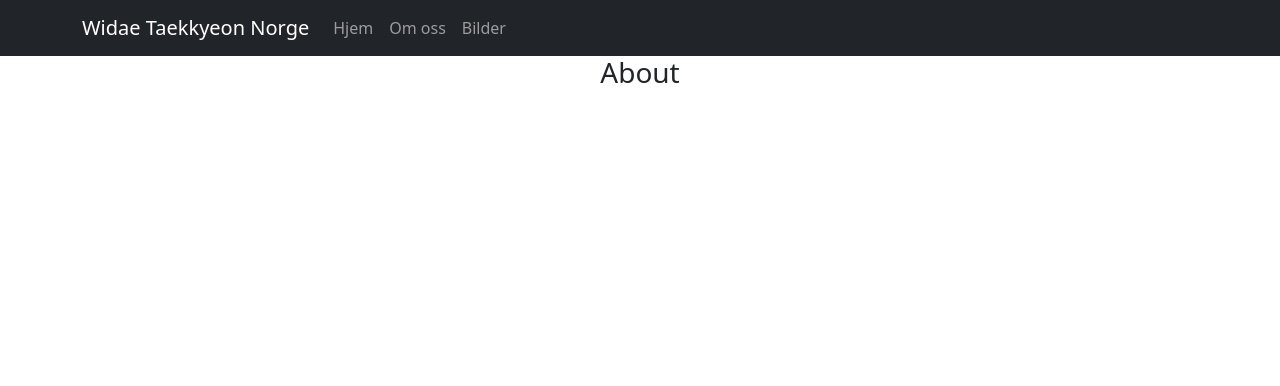
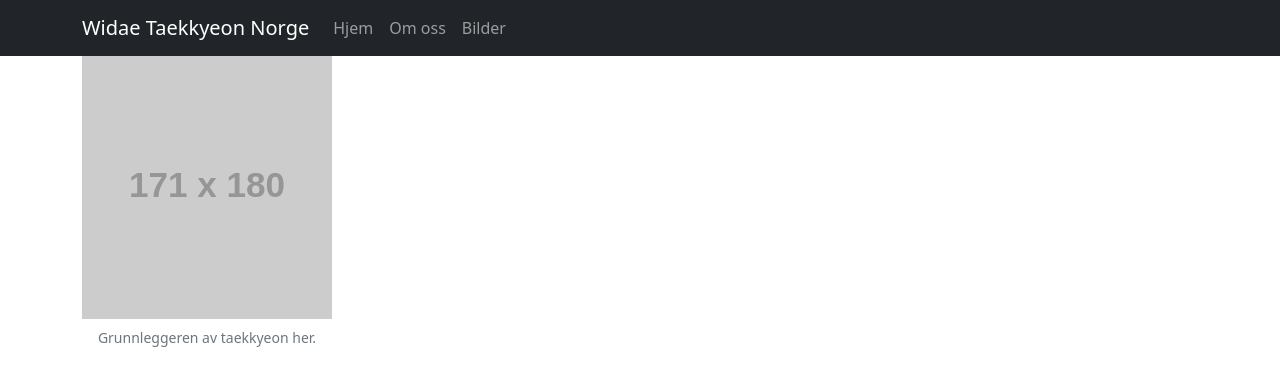
Before and after one commit to Danieljohansen97/NEW-wtn-website, a React (Create React App) app: page /about in a window 1280 px wide. Shown: the top 386 px of the page. Built offline with nearby package versions, Linux system fonts and the light colour scheme.

Commit message:
Add a figure to About.js

```diff
--- a/src/components/about/About.js
+++ b/src/components/about/About.js
@@ -1,11 +1,25 @@
-import React from 'react'
+// General React imports
+import React from "react";
+// Bootstrap imports
+import Figure from "react-bootstrap/Figure";
+import Container from "react-bootstrap/Container";
 
 const About = () => {
-    return (
-        <div>
-            <h3>About</h3>
-        </div>
-    )
-}
+  return (
+    <div>
+      <Container>
+        <Figure className="float-start">
+          <Figure.Image
+            width={250}
+            height={260}
+            alt="The founder of Taekkyeon"
+            src="https://via.placeholder.com/171x180"
+          />
+          <Figure.Caption>Grunnleggeren av taekkyeon her.</Figure.Caption>
+        </Figure>
+      </Container>
+    </div>
+  );
+};
 
-export default About
+export default About;
```
